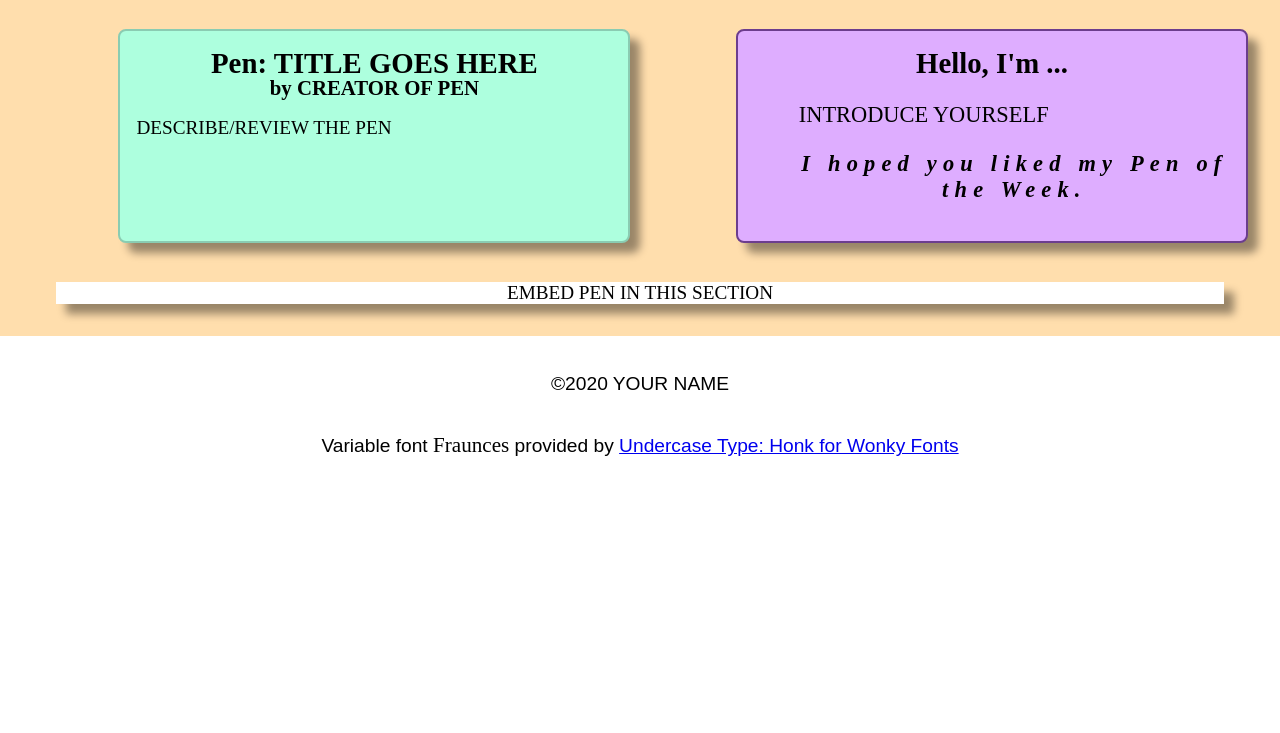
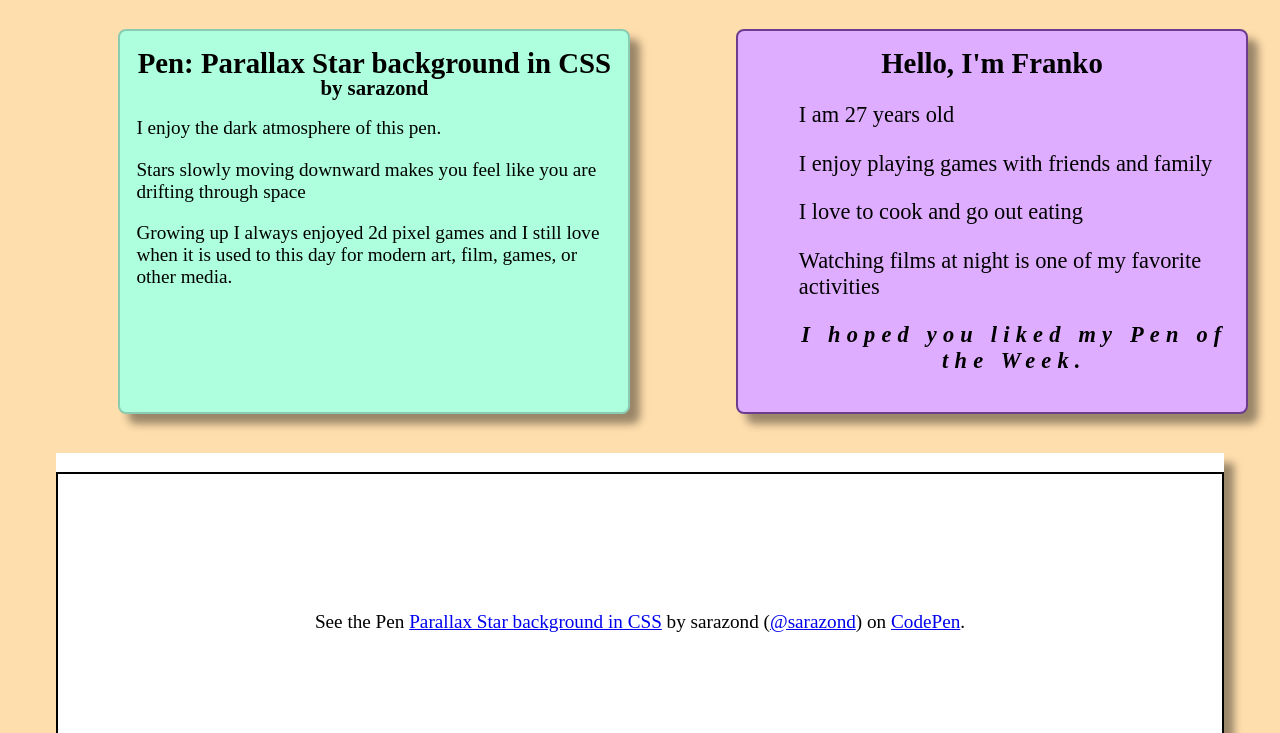
Before and after one commit to RVCC-IDMX/embed-codepen-frankoleka, a plain HTML site: page index.html in a window 1280 px wide. Shown: the part 67-800 px from the top of the page. Drawn offline with Linux system fonts and the light colour scheme; a script that the page names is missing; a web font is replaced by a local one.

Commit message:
Added Pen

```diff
--- a/index.html
+++ b/index.html
@@ -16,19 +16,29 @@
 
       <main>
         <article>
-          <h2>Pen: TITLE GOES HERE</h2>
-          <h3>by CREATOR OF PEN</h3>
-          <p>DESCRIBE/REVIEW THE PEN</p>
+          <h2>Pen: Parallax Star background in CSS</h2>
+          <h3>by sarazond</h3>
+          <p>I enjoy the dark atmosphere of this pen.</p>
+          <p>Stars slowly moving downward makes you feel like you are drifting through space</p>
+          <p>Growing up I always enjoyed 2d pixel games and I still love when it is used to this day for modern art, film, games, or other media.</p>
         </article>
-        <section>EMBED PEN IN THIS SECTION</section>
+        <section><p class="codepen" data-height="300" data-default-tab="html,result" data-slug-hash="LYGbwj" data-user="sarazond" style="height: 300px; box-sizing: border-box; display: flex; align-items: center; justify-content: center; border: 2px solid; margin: 1em 0; padding: 1em;">
+          <span>See the Pen <a href="https://codepen.io/sarazond/pen/LYGbwj">
+          Parallax Star background in CSS</a> by sarazond (<a href="https://codepen.io/sarazond">@sarazond</a>)
+          on <a href="https://codepen.io">CodePen</a>.</span>
+        </p>
+        <script async src="https://cpwebassets.codepen.io/assets/embed/ei.js"></script></section>
         <aside>
-          <h2>Hello, I'm ...</h2>
-          <p>INTRODUCE YOURSELF</p>
+          <h2>Hello, I'm Franko</h2>
+          <p>I am 27 years old</p>
+          <p>I enjoy playing games with friends and family</p>
+          <p>I love to cook and go out eating</p>
+          <p>Watching films at night is one of my favorite activities</p>
           <p class="bye">I hoped you liked my Pen of the Week.</p>
         </aside>
       </main>
       <footer class="sans-serif">
-        <p>&copy;2020 YOUR NAME</p>
+        <p>&copy;2020 Franko Leka</p>
         <p>
           Variable font <span class="serif">Fraunces</span> provided by
           <a href="https://github.com/undercasetype/Fraunces"
```
Also changed, not shown: 1 other file.
